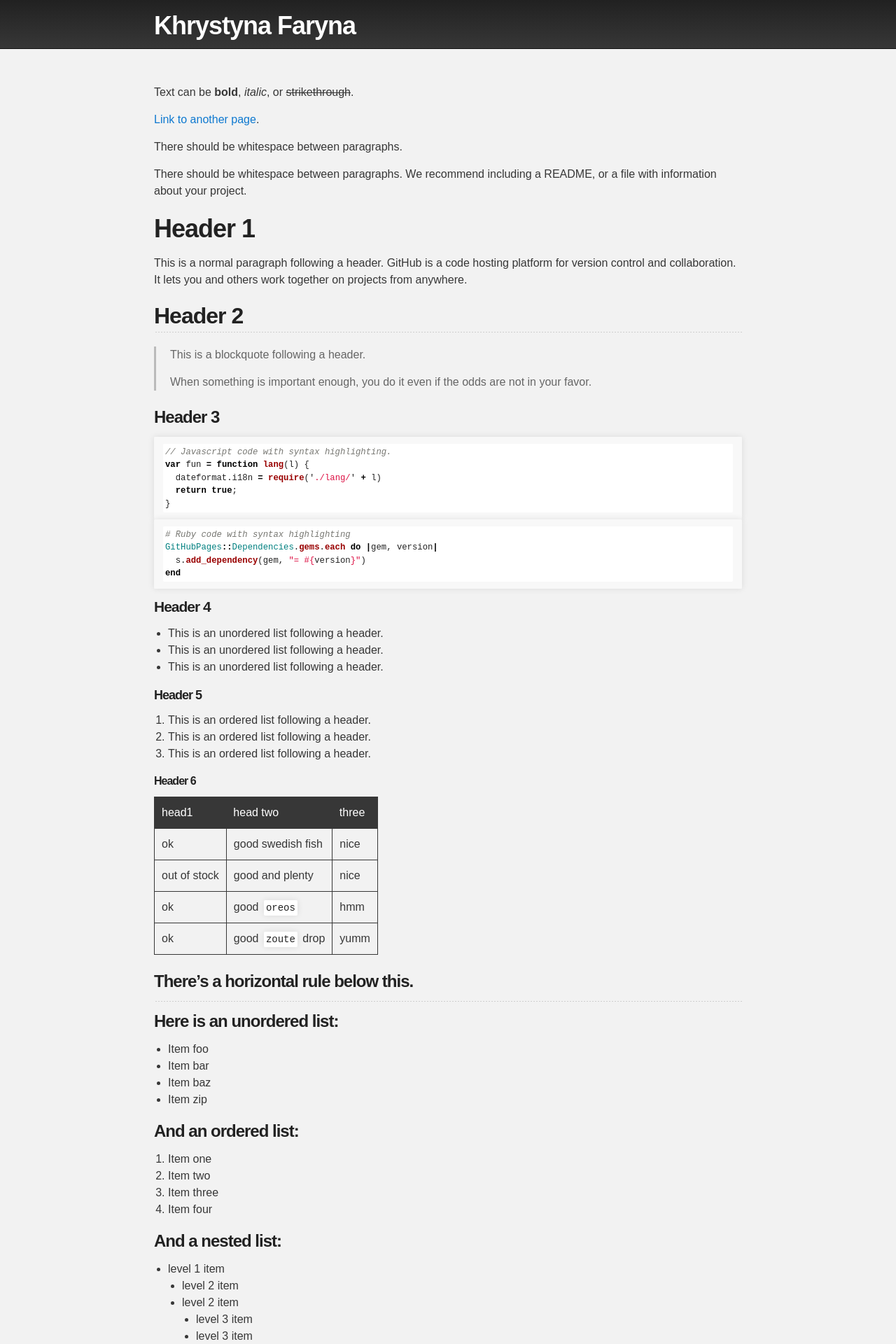
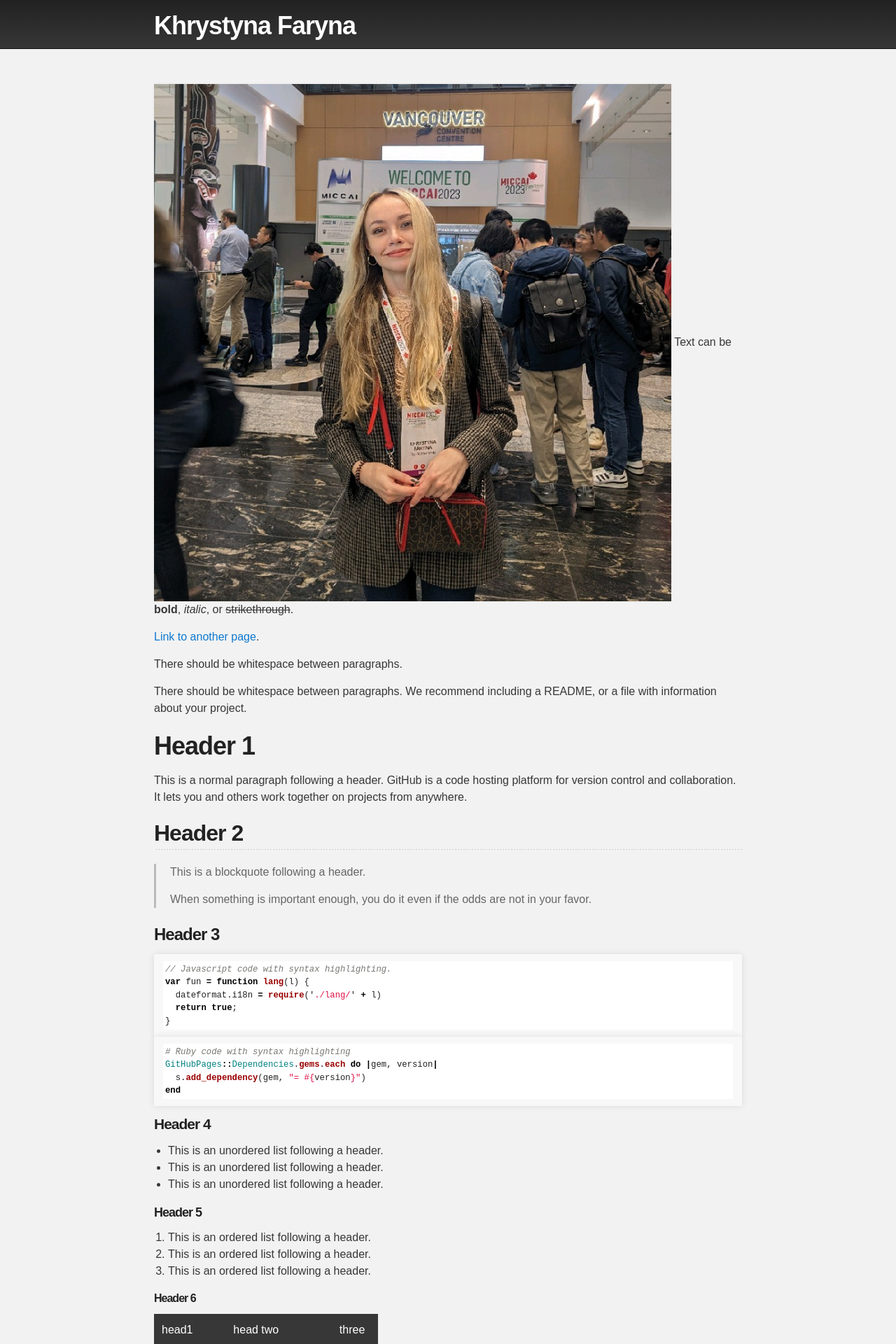
Before and after one commit to KhrystynaFaryna/khrystynafaryna.github.io, a Jekyll site: the page built from index.md, in a window 1280 px wide. Shown: the top 1920 px of the page at 70% size. Built offline with Jekyll 4.4.1, drawn with Linux system fonts in a browser that asks for light colours.

Commit message:
Update index.md

```diff
--- a/index.md
+++ b/index.md
@@ -1,7 +1,7 @@
 ---
 layout: default
 ---
-
+![prof_pic](https://github.com/KhrystynaFaryna/khrystynafaryna.github.io/blob/main/assets/images/profile_pic.jpg)
 Text can be **bold**, _italic_, or ~~strikethrough~~.
 
 [Link to another page](./another-page.html).
```
